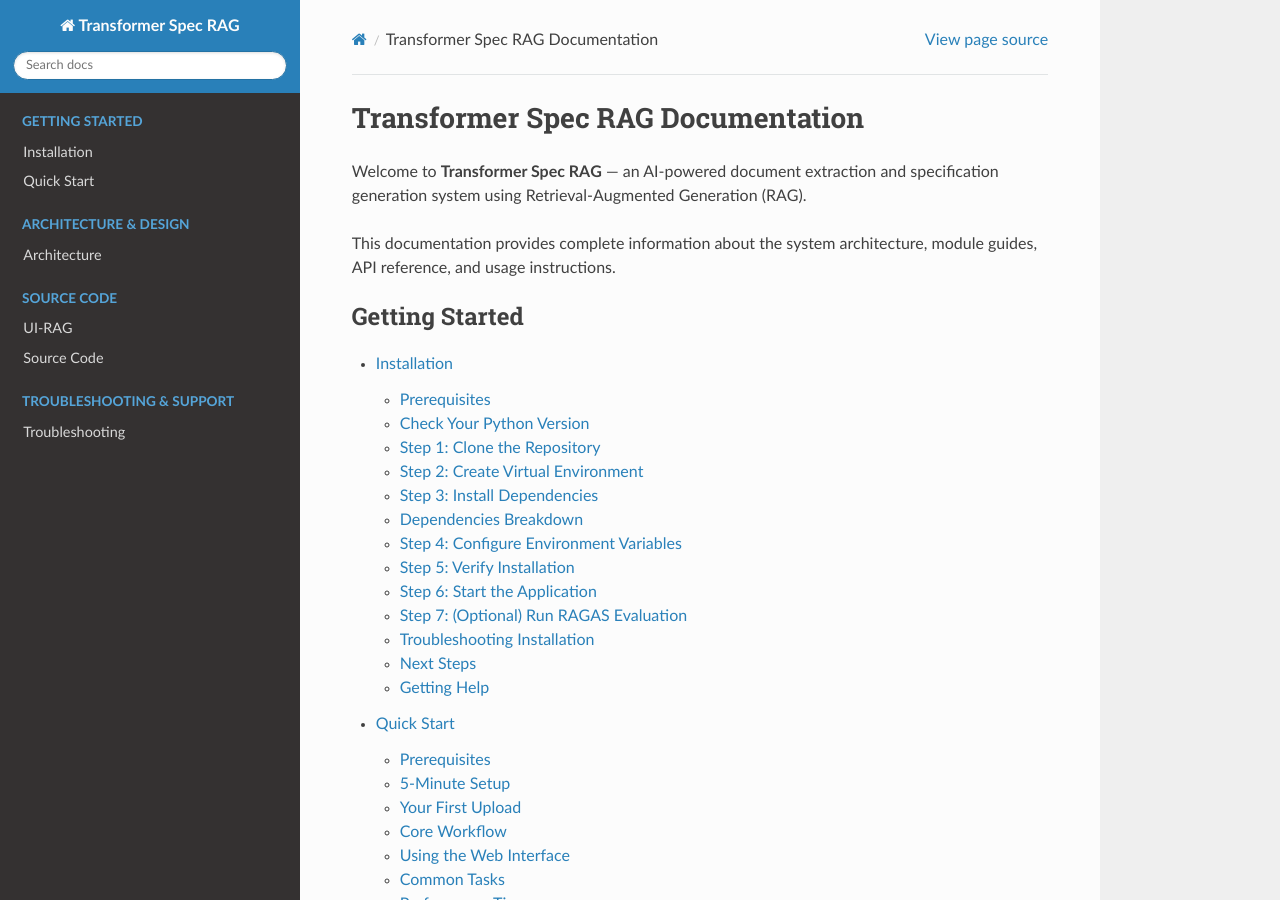
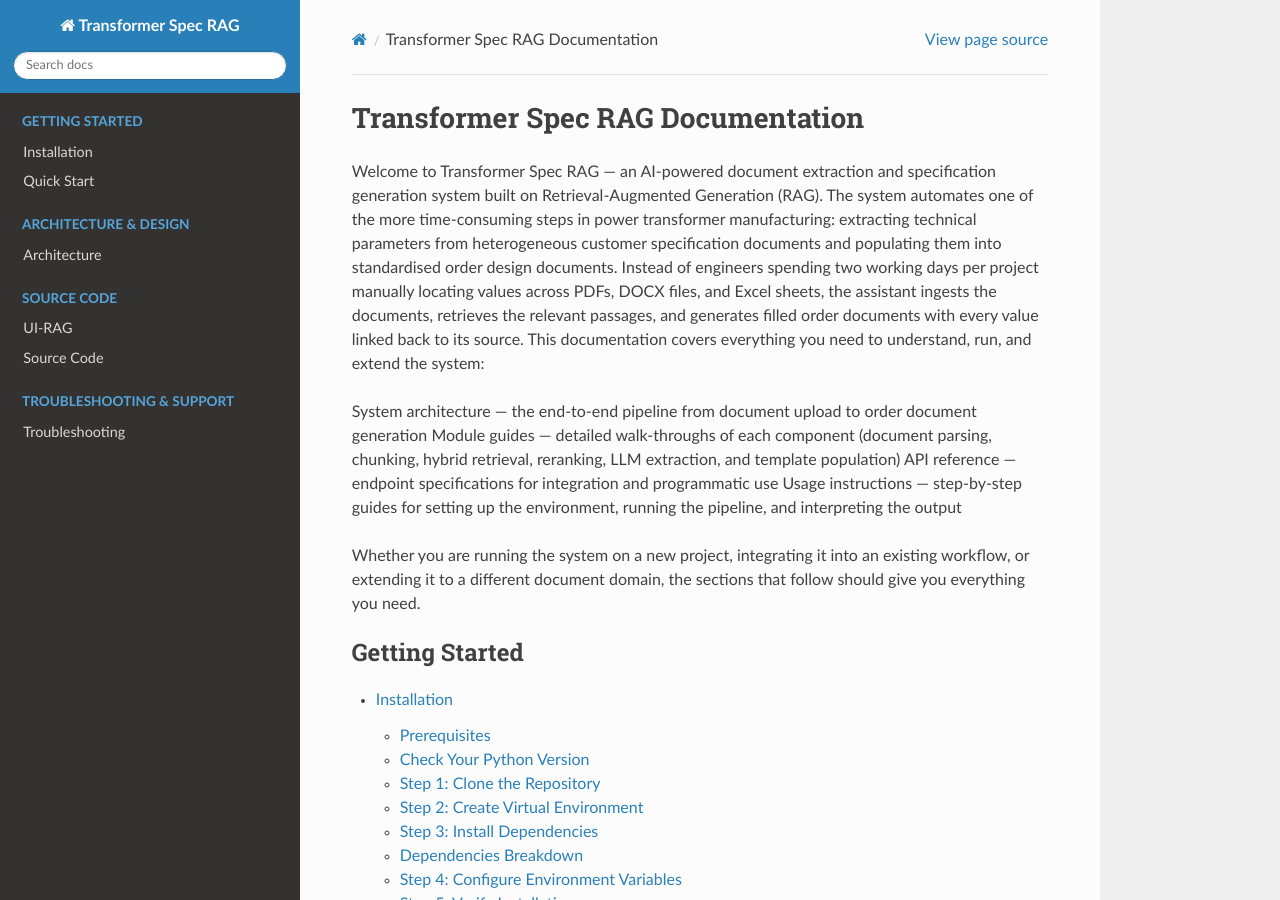
Before and after one commit to chaitra-bhandari/TransformerRag, a Sphinx documentation site: the page built from UI-RAG/docs/index.rst, in a window 1280 px wide and 900 px high. Built offline with Sphinx 7.4.7 and the Read the Docs theme 3.1.0, drawn with Linux system fonts in a browser that asks for light colours; pages that are not in the unit, such as notebooks, are missing from menus.

Commit message:
Update index.rst

```diff
--- a/UI-RAG/docs/index.rst
+++ b/UI-RAG/docs/index.rst
@@ -1,9 +1,17 @@
 Transformer Spec RAG Documentation
 ==================================
 
-Welcome to **Transformer Spec RAG** — an AI-powered document extraction and specification generation system using Retrieval-Augmented Generation (RAG).
+Welcome to Transformer Spec RAG — an AI-powered document extraction and specification generation system built on Retrieval-Augmented Generation (RAG).
+The system automates one of the more time-consuming steps in power transformer manufacturing: extracting technical parameters from heterogeneous customer specification documents and populating them into standardised order design documents. Instead of engineers spending two working days per project manually locating values across PDFs, DOCX files, and Excel sheets, the assistant ingests the documents, retrieves the relevant passages, and generates filled order documents with every value linked back to its source.
+This documentation covers everything you need to understand, run, and extend the system:
 
-This documentation provides complete information about the system architecture, module guides, API reference, and usage instructions.
+System architecture — the end-to-end pipeline from document upload to order document generation
+Module guides — detailed walk-throughs of each component (document parsing, chunking, hybrid retrieval, reranking, LLM extraction, and template population)
+API reference — endpoint specifications for integration and programmatic use
+Usage instructions — step-by-step guides for setting up the environment, running the pipeline, and interpreting the output
+
+Whether you are running the system on a new project, integrating it into an existing workflow, or extending it to a different document domain, the sections that follow should give you everything you need.
+
 
 .. toctree::
    :maxdepth: 2
```
